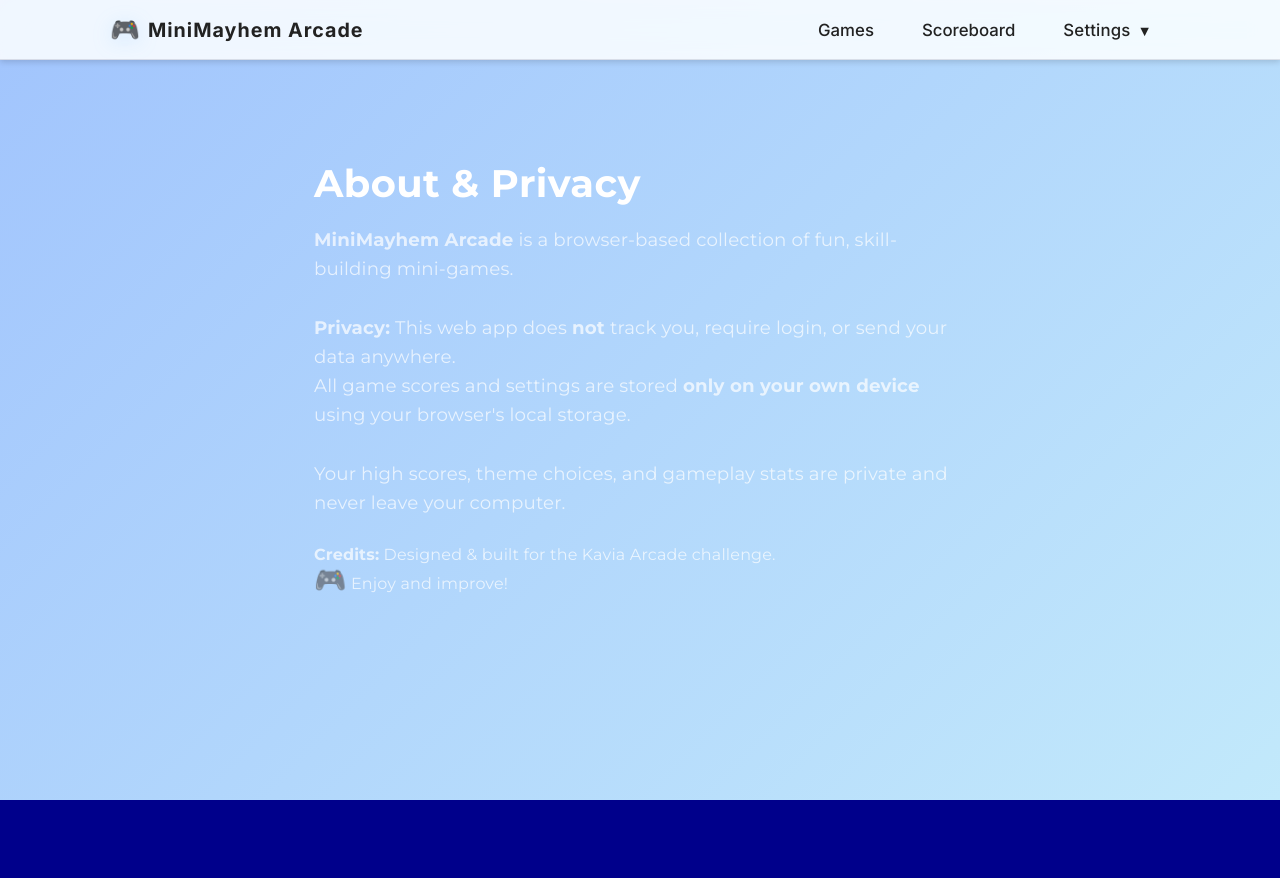
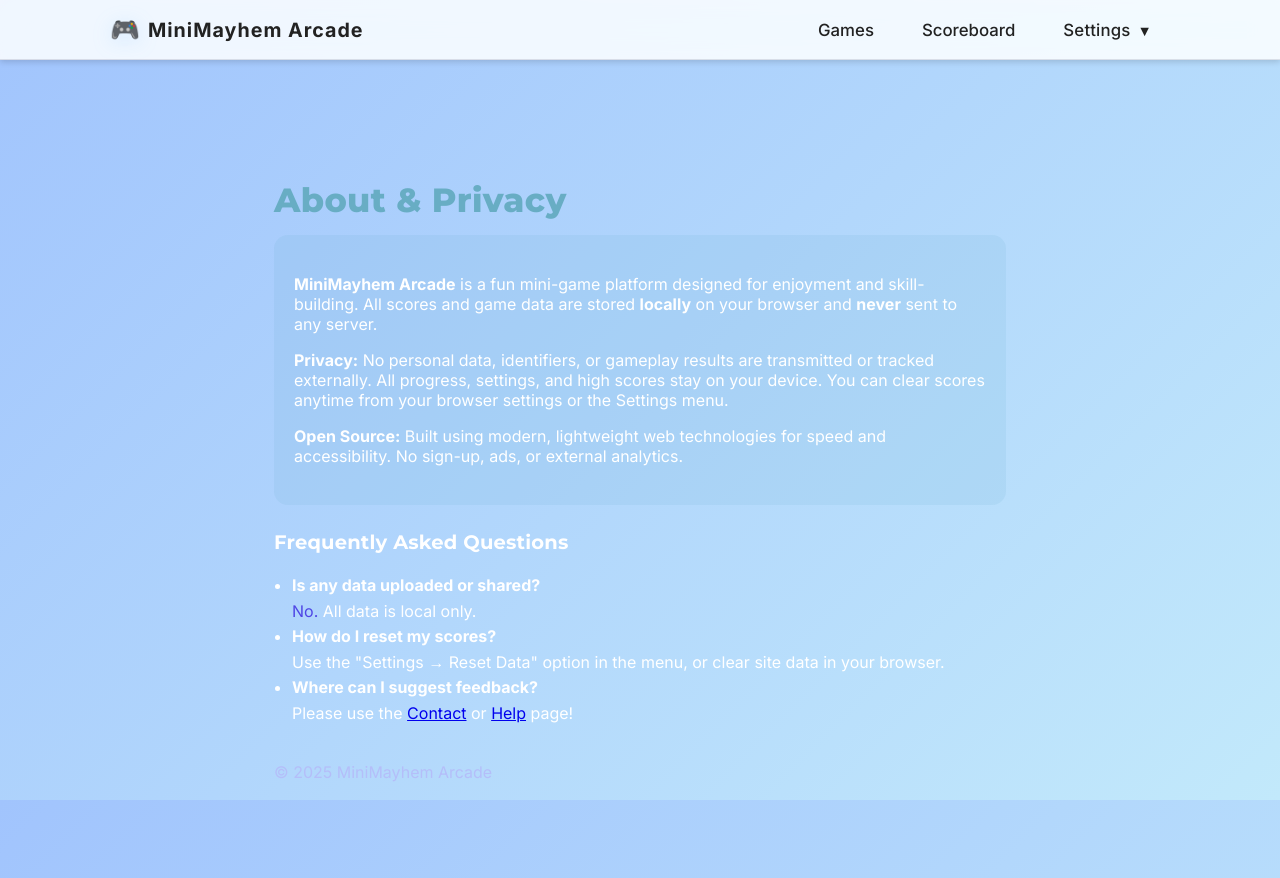
Before and after one commit to Workflow-Manager-admin/minimayhem-arcade-27968-677199a1, a React (Create React App) app in the folder mini_mayhem_arcade/: page /about-privacy in a window 1280 px wide. Before the commit the page ends 800 px from the top, so only its background shows below. Built offline with nearby package versions, Linux system fonts and the light colour scheme; the HTML template or start-up script is replaced by a standard one.

Commit message:
Auto-commit: Changes as of 2025-06-04T08:45:08.711211+00:00

```diff
--- a/mini_mayhem_arcade/src/AboutPrivacyPage.jsx
+++ b/mini_mayhem_arcade/src/AboutPrivacyPage.jsx
@@ -2,28 +2,48 @@ import React from "react";
 
 /**
  * PUBLIC_INTERFACE
- * AboutPrivacyPage: Shows information about the app, privacy statement, and credits.
+ * AboutPrivacyPage - Information and privacy statement page for MiniMayhem Arcade.
+ * Renders when user visits /about-privacy.
  */
-export default function AboutPrivacyPage() {
+function AboutPrivacyPage() {
   return (
-    <div className="container" style={{ marginTop: 100, maxWidth: 700 }}>
-      <h1 style={{ fontSize: "2.4rem", fontWeight: 700, marginBottom: 16 }}>
-        About & Privacy
+    <div className="about-privacy-root" style={{ maxWidth: 780, margin: "72px auto", padding: 24 }}>
+      <h1 style={{ fontSize: "2.1rem", fontWeight: 800, marginBottom: 15, color: "#68adc4" }}>
+        About &amp; Privacy
       </h1>
-      <p style={{ fontSize: "1.14rem", color: "var(--text-secondary)", lineHeight: 1.6 }}>
-        <b>MiniMayhem Arcade</b> is a browser-based collection of fun, skill-building mini-games.
-        <br /><br />
-        <b>Privacy:</b> This web app does <b>not</b> track you, require login, or send your data anywhere.
-        <br />
-        All game scores and settings are stored <b>only on your own device</b> using your browser's local storage.
-        <br /><br />
-        Your high scores, theme choices, and gameplay stats are private and never leave your computer.
-      </p>
-
-      <div style={{ marginTop: 28, color: "var(--text-secondary)" }}>
-        <b>Credits:</b> Designed &amp; built for the Kavia Arcade challenge.<br />
-        <span role="img" aria-label="gamepad" style={{ fontSize: 26 }}>🎮</span> Enjoy and improve!
-      </div>
+      <section style={{ background: "rgba(104,173,196,0.13)", borderRadius: 14, padding: "23px 20px", marginBottom: 24 }}>
+        <p>
+          <strong>MiniMayhem Arcade</strong> is a fun mini-game platform designed for enjoyment and skill-building. All scores and game data are stored <b>locally</b> on your browser and <b>never</b> sent to any server.
+        </p>
+        <p>
+          <b>Privacy:</b> No personal data, identifiers, or gameplay results are transmitted or tracked externally. All progress, settings, and high scores stay on your device. You can clear scores anytime from your browser settings or the Settings menu.
+        </p>
+        <p>
+          <b>Open Source:</b> Built using modern, lightweight web technologies for speed and accessibility. No sign-up, ads, or external analytics.
+        </p>
+      </section>
+      <section>
+        <h3 style={{ fontWeight: 700, fontSize: "1.22rem", marginTop: 25 }}>Frequently Asked Questions</h3>
+        <ul style={{ paddingLeft: 18, lineHeight: 1.6 }}>
+          <li>
+            <b>Is any data uploaded or shared?</b> <br />
+            <span style={{ color: "#4f46e5" }}>No.</span> All data is local only.
+          </li>
+          <li>
+            <b>How do I reset my scores?</b> <br />
+            Use the "Settings &rarr; Reset Data" option in the menu, or clear site data in your browser.
+          </li>
+          <li>
+            <b>Where can I suggest feedback?</b> <br />
+            Please use the <a href="/contact">Contact</a> or <a href="/help">Help</a> page!
+          </li>
+        </ul>
+      </section>
+      <footer style={{ marginTop: 35, color: "#b4bef9", fontSize: "1rem" }}>
+        &copy; {new Date().getFullYear()} MiniMayhem Arcade
+      </footer>
     </div>
   );
 }
+
+export default AboutPrivacyPage;
```
Also changed, not shown: 2 other files (tests, documents, lock files or other folders).
